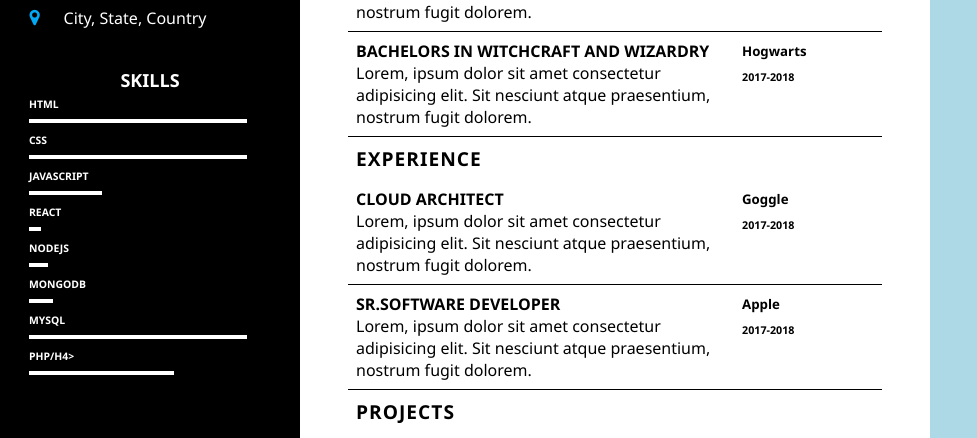
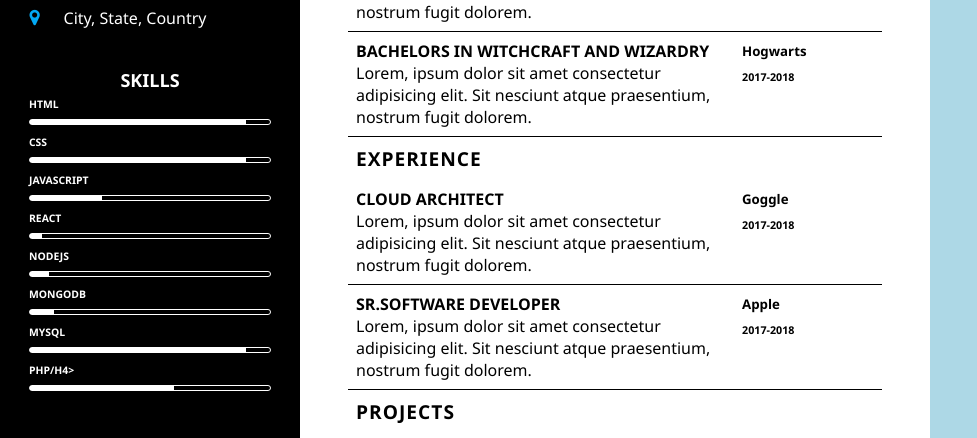
Before and after one commit to arpitsha28/Arena-question---Responsive-Resume-using-CSS-Grid---rytd8a7b2x1r, a plain HTML site: page index.html in a window 1280 px wide. Shown: the part 317-755 px from the top of the page, without its empty margins (0-977 px from the left). Drawn offline with Linux system fonts and the light colour scheme.

Commit message:
Update style.css

```diff
--- a/style.css
+++ b/style.css
@@ -100,7 +100,7 @@ body{
     padding-bottom: 0.5rem;
 }
 .progress-bar {
-    /* border: 1px white solid; */
+    border: 1px solid white;
     height: 4px;
     border-radius: 10px;
     height: auto;
```
